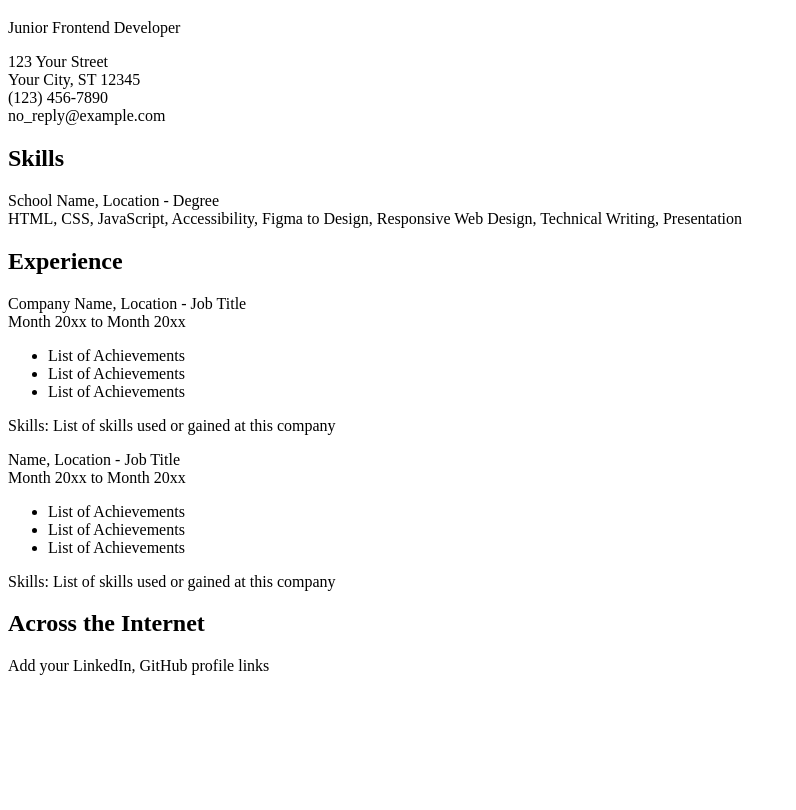
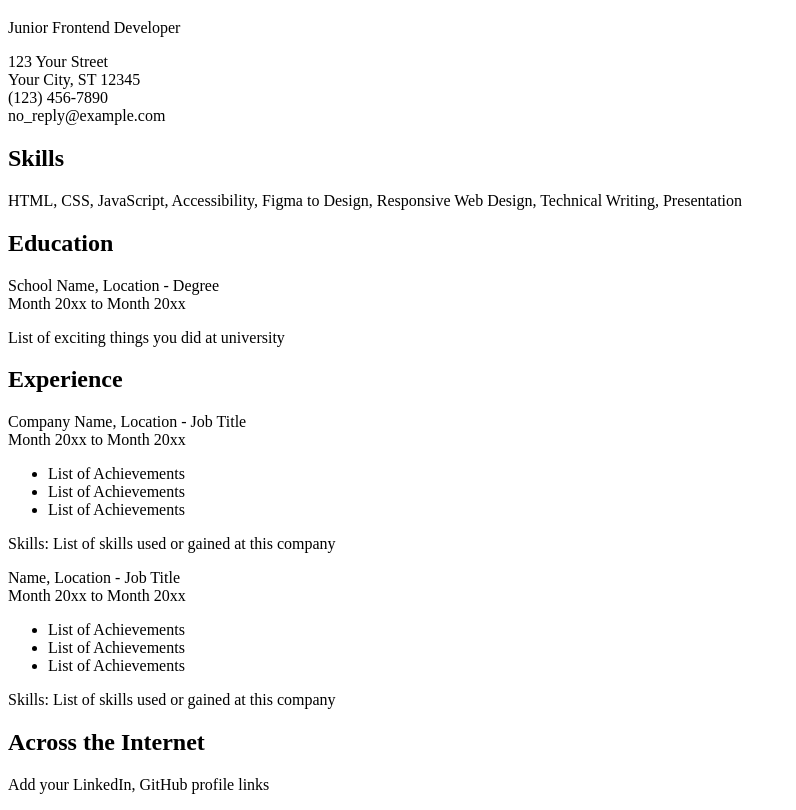
Before and after one commit to cseanx/roadmap.sh-Projects, a plain HTML site: page Frontend projects/01 Single-Page CV/index.html in a window 1280 px wide. Shown: the part 115-925 px from the top of the page, without its empty margins (0-796 px from the left). Before the commit the page ends 806 px from the top, so only its background shows below. Drawn offline with Linux system fonts and the light colour scheme.

Commit message:
added missing sections

```diff
--- a/Frontend projects/01 Single-Page CV/index.html
+++ b/Frontend projects/01 Single-Page CV/index.html
@@ -13,8 +13,7 @@
     <link rel="icon" type="image/x-icon" href="images/icon.ico">
 
     </head>
-
-    <body>
+    <header>
         <br>
         <br>
         <hr>
@@ -24,13 +23,25 @@
             Your City, ST 12345<br>
             (123) 456-7890<br>
             no_reply@example.com</p>
+    </header>
+    <body>
 
+        <section class="skills">
             <h2>Skills</h2>
+            <p>HTML, CSS, JavaScript, Accessibility, Figma to Design, Responsive Web Design, Technical Writing, Presentation</p>
+        </section>
 
-        <p>School Name, Location - Degree<br>HTML, CSS, JavaScript, Accessibility, Figma to Design, Responsive Web Design, Technical Writing, Presentation</p>
+        <section class="education">
+            <h2>Education</h2>
+            <p>School Name, Location - Degree<br>
+            Month 20xx to Month 20xx</p>
+            <p>List of exciting things you did at university</p>
+        </section>
 
+        <section class="experience">
             <h2>Experience</h2>
-        <p>Company Name, Location - Job Title<br>Month 20xx to Month 20xx</p>
+            <p>Company Name, Location - Job Title<br>
+            Month 20xx to Month 20xx</p>
             <ul>
                 <li>List of Achievements</li>
                 <li>List of Achievements</li>
@@ -38,15 +49,19 @@
             </ul>
             <p>Skills: List of skills used or gained at this company</p>
 
-        <p> Name, Location - Job Title<br>Month 20xx to Month 20xx</p>
+            <p> Name, Location - Job Title<br>
+                Month 20xx to Month 20xx</p>
             <ul>
                 <li>List of Achievements</li>
                 <li>List of Achievements</li>
                 <li>List of Achievements</li>
             </ul>
             <p>Skills: List of skills used or gained at this company</p>
+        </section>
 
+        <section class="links">
             <h2>Across the Internet</h2>
             <p>Add your LinkedIn, GitHub profile links</p>
+        </section>
     </body>
 </html>
```
Lines whose indentation alone changed are shown as unchanged.
